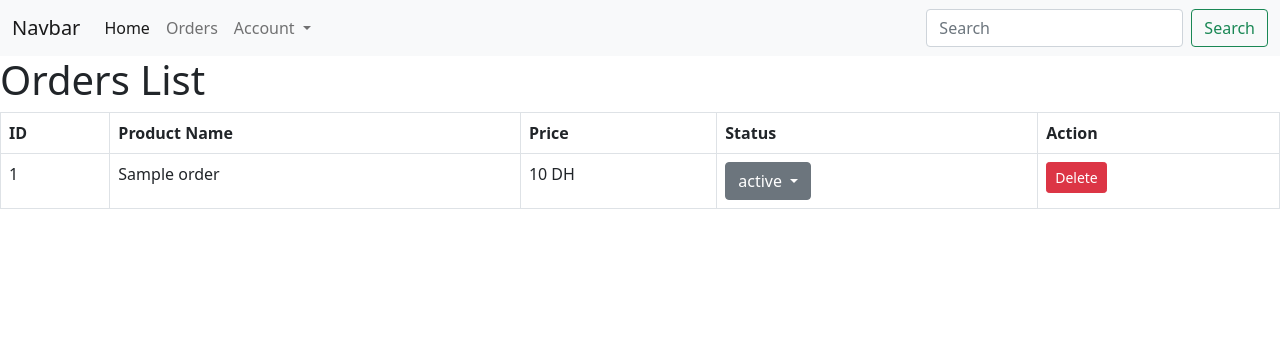
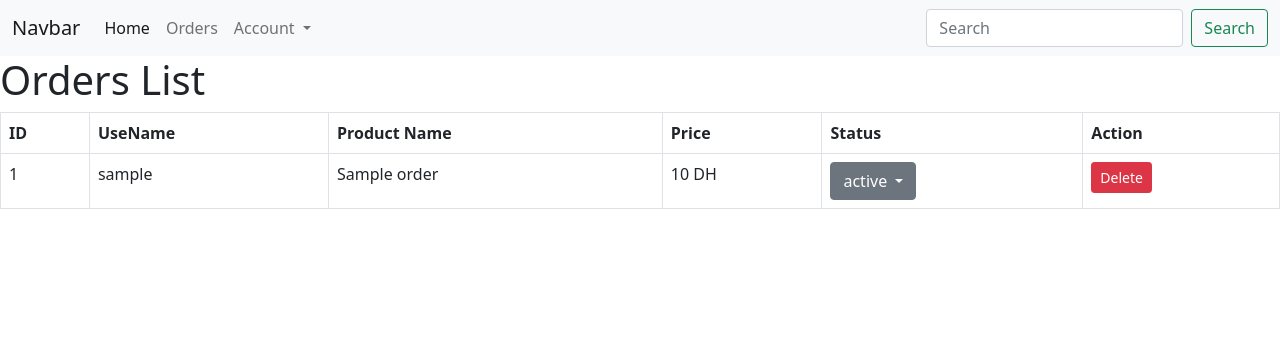
Before and after one commit to yasminemahfoud/Laptop-Store---Symfony, a Symfony app: template templates/order/index.html.twig in a window 1280 px wide. Shown: the top 356 px of the page. Run offline with Twig, Linux system fonts and the light colour scheme; the template is opened without the code that fills it: most values are stand-ins (such as "Sample title", 1, 10 or a date in 2020); some libraries are stand-ins or nearby versions.

Commit message:
Add user orders page with login protection

```diff
--- a/templates/order/index.html.twig
+++ b/templates/order/index.html.twig
@@ -10,6 +10,7 @@
             <thead>
                 <tr>
                     <th>ID</th>
+                   <th>UseName</th>
                     <th>Product Name</th>
                     <th>Price</th>
                     <th>Status</th>
@@ -20,6 +21,7 @@
                 {% for order in orders %}
                     <tr>
                         <td>{{ loop.index }}</td>
+                        <td>{{ order.Username }}</td>
                         <td>{{ order.pname }}</td>
                         <td>{{ order.price }} DH</td>
                         <td>
```
Also changed, not shown: public/uploads/1781604426_d538ec05e2db325ef05996ab01d1e6c9.jpg (added).
